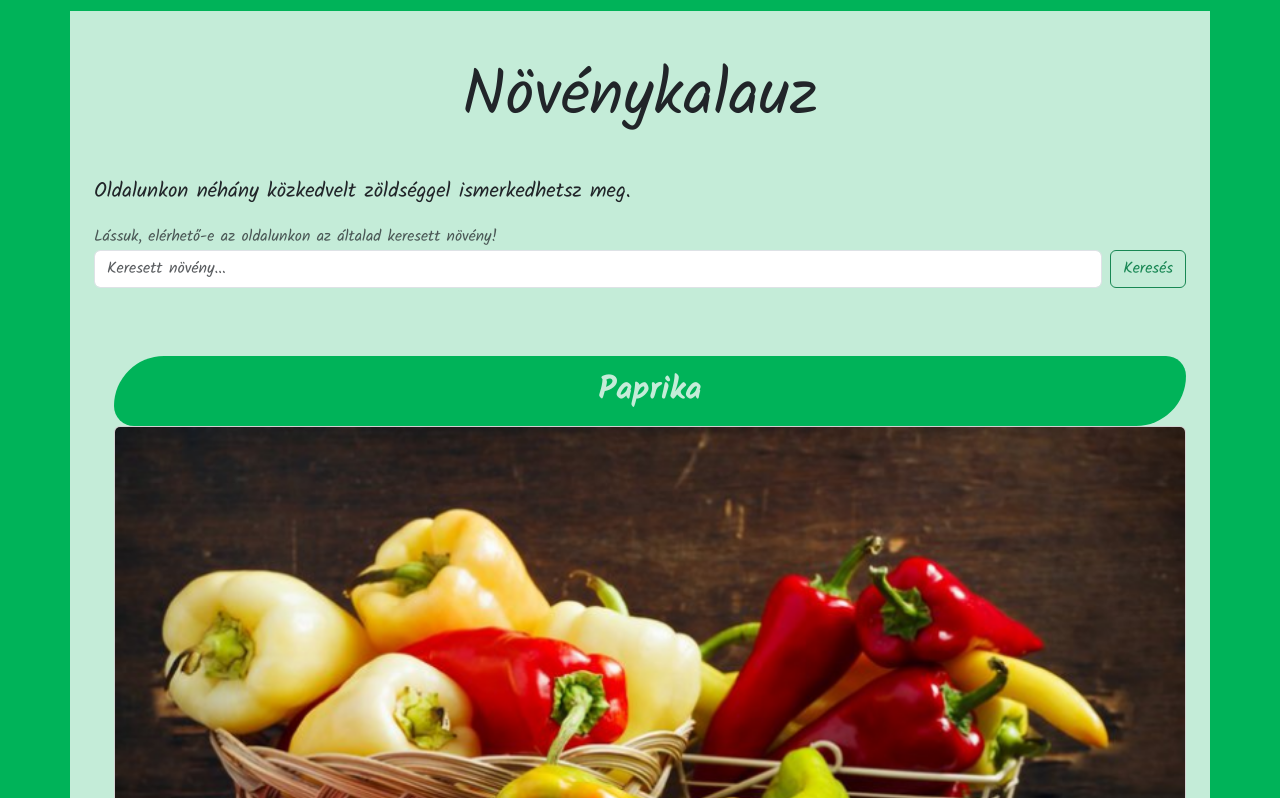
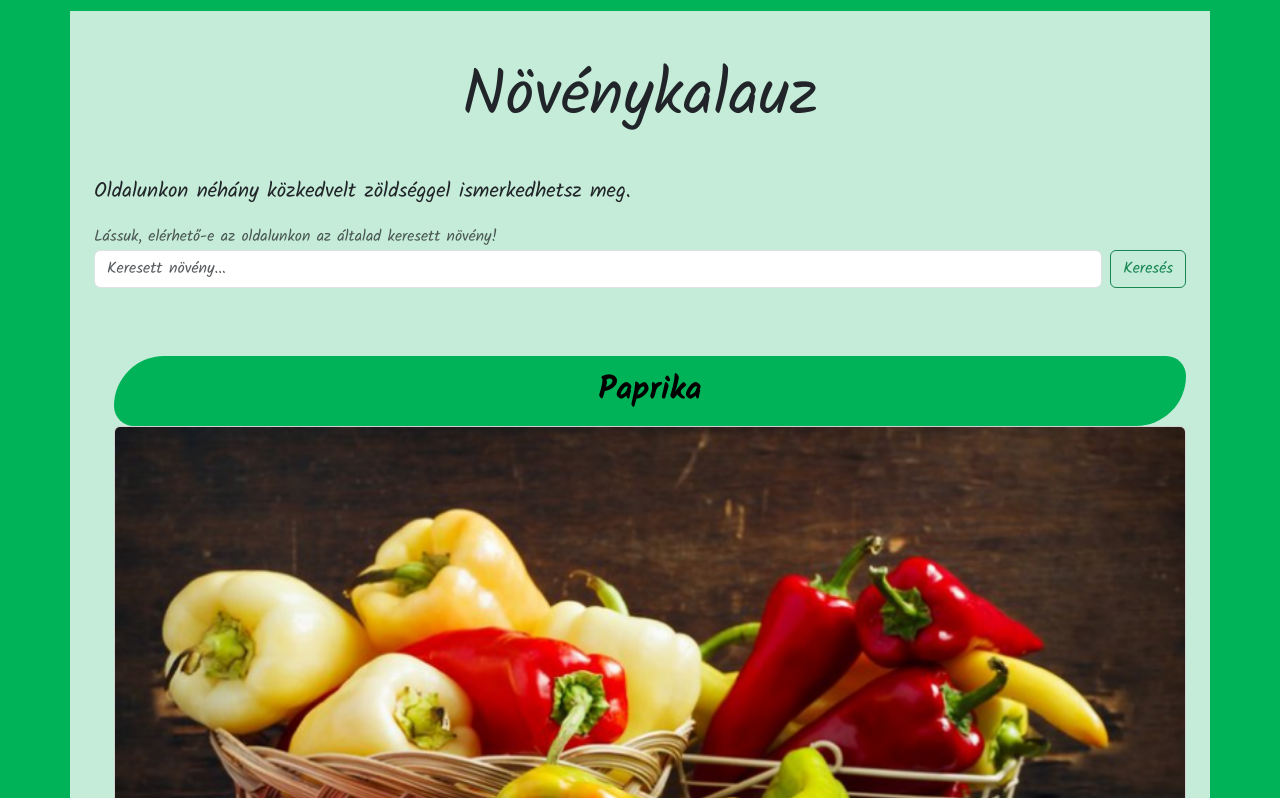
Before and after one commit to kerekesjuca/Modulzaro_project, a plain HTML site: page index.html in a window 1280 px wide. Shown: the part 4287-5085 px from the top of the page. Drawn offline with nearby package versions, Linux system fonts and the light colour scheme.

Commit message:
plantsearch style módosítás

```diff
--- a/style.css
+++ b/style.css
@@ -88,12 +88,12 @@ li{
     list-style-type: none;
     padding: 0;
     margin: 10px;
-    color: #c4ecd8;
+    color: black;
 
   }
 #plantsearch a:hover{
     text-decoration: none;
-    color: #070707;
+    color: #c4ecd8;
 }
 
   #plantsearch li a ul {
```
